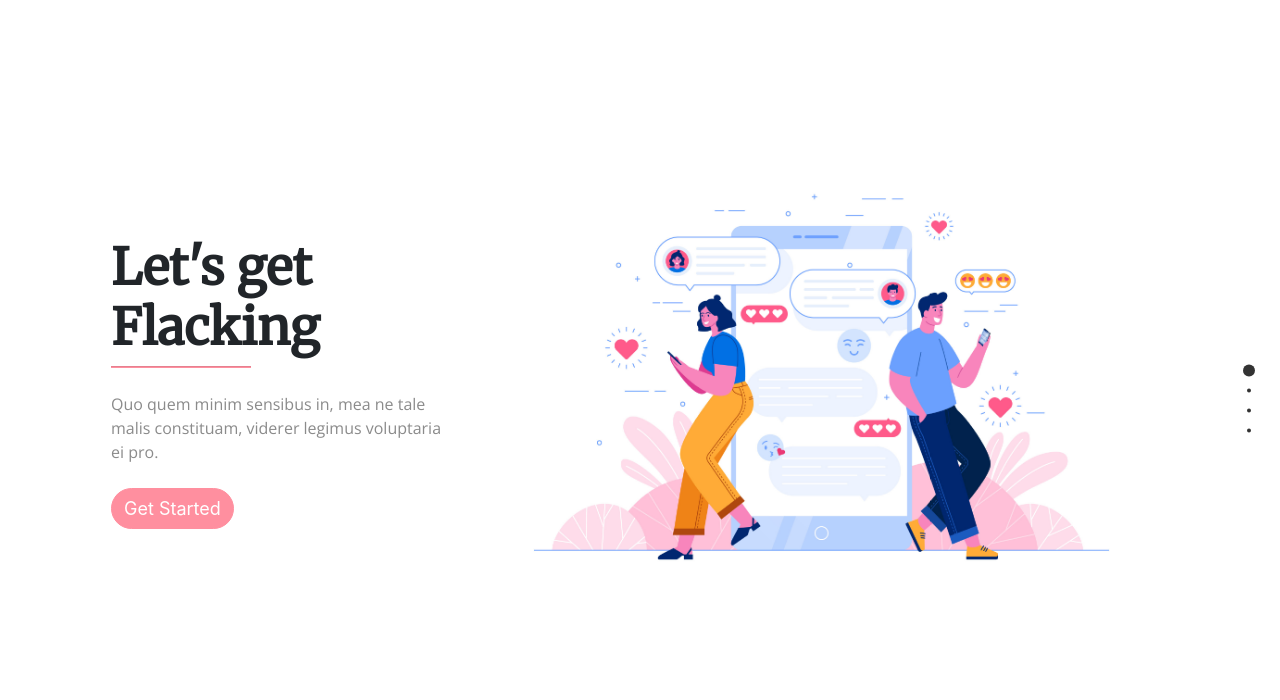
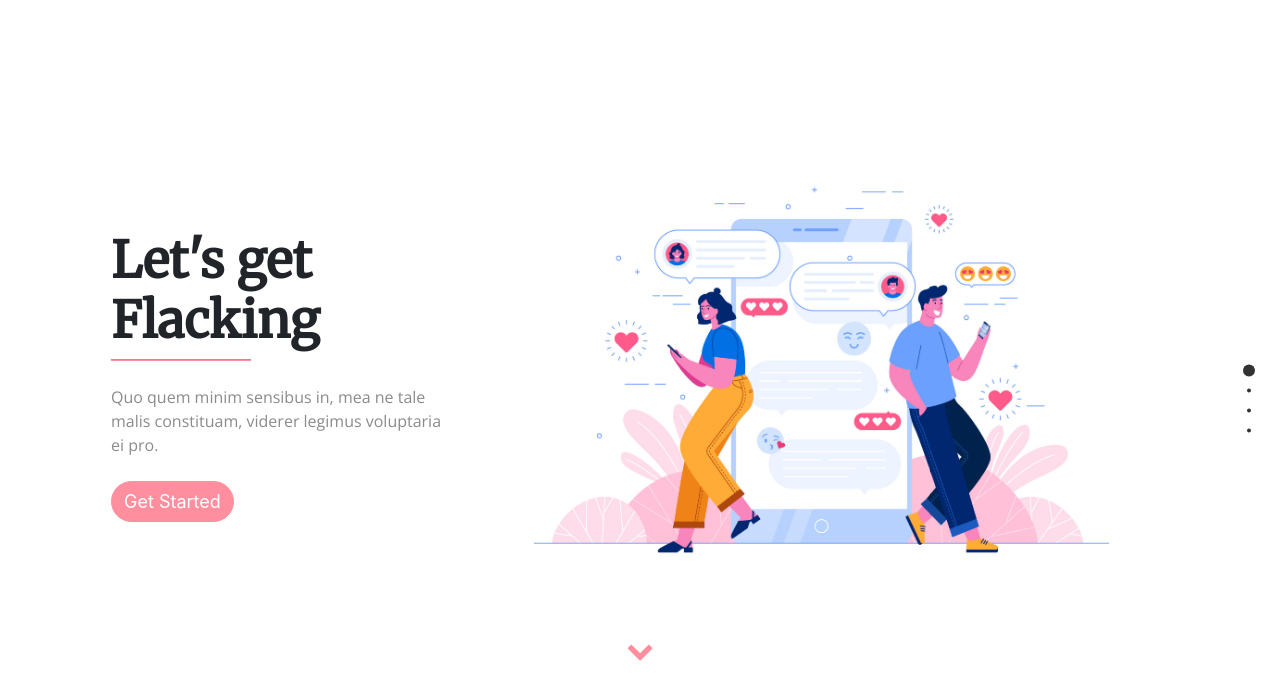
Before and after one commit to meemeee/flack, a Flask app: page / in a window 1280 px wide. Shown: the top 700 px of the page. Run offline with Flask 2, Linux system fonts and the light colour scheme; some libraries are stand-ins or nearby versions.

Commit message:
Update README + change Fontawesome link for faster load time

```diff
--- a/application.py
+++ b/application.py
@@ -170,5 +170,5 @@
 
 
 if __name__ == '__main__':
-    socketio.run(app, debug=True)
-    app.run(host="0.0.0.0", port=5000)
+    socketio.run(app)
+    # Set app.run(host="0.0.0.0", port=5000) to run on production
--- a/requirements.txt
+++ b/requirements.txt
@@ -1,3 +1,4 @@
 Flask
 Flask-Session
 Flask-SocketIO
+werkzeug==0.16.0
--- a/static/index.js
+++ b/static/index.js
@@ -1,9 +1,3 @@
-// Start showing arrow-down when mouse move
-function showArrow () {
-    document.querySelector('.arrow-wrapper').style.visibility = "visible";
-    document.querySelector('.arrow-wrapper').classList.add('animated', 'fadeInDown')
-}
-
 $(document).ready(function () {
     // Redirect to last channel if this is not the first visit
     if (localStorage.getItem('last_channel') && document.querySelector('#last_channel')) {
@@ -36,7 +30,7 @@
             if (index.index == 0 && direction == 'down') {
                 // Remove 'delay' attribute in section 0
                 document.querySelector('.zero .is-animated').classList.remove('animated', 'fadeIn');
-                document.querySelector('.fa-long-arrow-down').style.display = "none";
+                document.querySelector('.fa-chevron-down').style.display = "none";
                 // Animate next section
                 animateCSS('.first .is-animated', 'fadeInUp');
             }
@@ -64,8 +58,13 @@
         },
 
     })
+    // Adding action to chevron button
+    document.querySelector('.fa-chevron-down').onclick = () => {
+        // animation
+        fullpage_api.moveSectionDown();
+    };
 
-    // Adding action to 'Get started' button
+    // Add action to 'Get started' button
     document.querySelector('#get-started').onclick = () => {
         // animation
         fullpage_api.moveSlideRight();
--- a/static/style.css
+++ b/static/style.css
@@ -1,3 +1,7 @@
+body {
+  overflow: hidden;
+}
+
 img {
   max-width: 600px;
   max-height: 600px;
@@ -14,7 +18,9 @@
 	font-weight: 900;
 	font-size: 50px;
 }
-
+.row {
+  min-width: 400px;
+}
 .section p, .slide p {
 	font-family: 'Open Sans';
 	color: rgb(139, 139, 139);
@@ -90,6 +96,7 @@
 .chat-body {
 position: relative;
 overflow-y: scroll;
+overflow-x: hidden;
 height: 70vh;
 min-height: 100px;
 
@@ -124,7 +131,6 @@
   color: rgb(168, 167, 167);
   margin-left: 20px;
   margin-right: 20px;
-  /* margin-bottom: 0; */
   font-size: 0.9rem;
 }
 
@@ -308,3 +314,28 @@
   background-color: rgb(250, 98, 121);
   border-color: rgb(250, 105, 127);
 }
+
+.fa.fa-chevron-down {
+  margin-top: 20px;
+  display: block;
+  -webkit-animation: pulse2 2s infinite;
+  animation: pulse2 2s infinite;
+  color: rgb(255, 143, 159);
+  font-size: 1.7rem;
+  cursor: pointer;
+}
+@-webkit-keyframes pulse2 {
+  0% {
+      -webkit-transform: translate(0, 0);
+      transform: translate(0, 0);
+  }
+
+  50% {
+      -webkit-transform: translate(0, 10px);
+      transform: translate(0, 10px);
+  }
+  100% {
+      -webkit-transform: translate(0, 0);
+      transform: translate(0, 0);
+  }
+}
--- a/templates/channel.html
+++ b/templates/channel.html
@@ -17,12 +17,16 @@
             </a>
             <div class="chat-head align-items-center px-2 mx-3 mb-2">
                 <div class="col-md-3 px-0" style="height: 50px">
+                    {% if user %}
                     <p class="username text-center">{{ user|first }}</p>
                 </div>
                 <div class="col-md-8 px-0" style="height: 50px">
                     <h4 class="m-0 text-truncate" id="user_name">{{ user }}</h4>
                     <p class="text-success">Online</p>
                 </div>
+                    {% else %}
+                    <h4 class="m-0 text-truncate" id="user_name">None</h4>
+                    {% endif  %}
             </div>
 
             <div id="channels" class="nav bg-white mb-0">
--- a/templates/index.html
+++ b/templates/index.html
@@ -7,8 +7,8 @@
 {% block main %}
 {% if user %}
 <div class="container">
-    <div class="row align-items-center p-5 my-5">
-        <div class="col-lg-6 text-center">
+    <div class="row align-items-center px-lg-5 py-5 my-5">
+        <div class="col-md-6 text-center">
             <div class="mb-4 animated fadeInDown">
                 <h2>Welcome back, {{ user }}!</h2>
                 <h4 class="my-5">Shall we?</h4>
@@ -23,7 +23,7 @@
             </div>
         </div>
 
-        <div class="col-lg-6 ml-auto">
+        <div class="col-8 col-md-6 mx-auto ml-md-auto">
             <img src="../static/media/9.jpg" class="img-fluid animated fadeInDown">
         </div>
     </div>
@@ -32,8 +32,8 @@
 {% else %}
 <div id="fullpage" class="fullpage-wrapper">
     <div class="section zero">
-        <div class="row align-items-center px-5 mx-5" onmousemove="showArrow()">
-            <div class="col-lg-4 my-4">
+        <div class="row align-items-center px-5 mx-md-5">
+            <div class="col-10 col-md-10 mx-auto col-lg-4 my-5">
                 <div class="is-animated animated fadeIn delay-0.2s">
                     <h2>Let's get Flacking</h2>
                     <hr>
@@ -43,19 +43,20 @@
                 </div>
                 <button class="CTA btn btn-primary shadow-none rounded-pill">Get Started</button>
             </div>
-            <div class="col-lg-8 ml-auto animated fadeIn delay-0.2s">
+            <div class="col-12 col-sm-10 col-md-9 mx-auto col-lg-8 ml-lg-auto animated fadeIn delay-0.2s">
                 <img src="../static/media/1.jpg" class="img-fluid">
             </div>
         </div>
         <div class="row align-items-end justify-content-center">
-            <div class="arrow-wrapper" style="visibility: hidden;">
-                <i class="fa fa-long-arrow-down animated infinite flash"></i>
+            <div class="text-center is-animated animated fadeIn delay-1s"
+                style="z-index: 0;">
+                <i class="fa fa-chevron-down"></i>
             </div>
         </div>
     </div>
     <div class="section first">
-        <div class="row align-items-center px-5 mx-5">
-            <div class="col-lg-4 my-4">
+        <div class="row align-items-center px-5 mx-md-5">
+            <div class="col-10 col-md-10 mx-auto col-lg-4 my-5">
                 <div class="is-animated delay-0.2s">
                     <h2>No registration needed</h2>
                     <hr>
@@ -66,14 +67,14 @@
                 </div>
                 <button class="CTA btn btn-primary shadow-none rounded-pill">Get Started</button>
             </div>
-            <div class="col-lg-8 ml-auto">
+            <div class="col-12 col-md-9 col-lg-8 mx-auto ml-lg-auto">
                 <img src="../static/media/2.jpg" class="img-fluid">
             </div>
         </div>
     </div>
     <div class="section second">
-        <div class="row align-items-center px-5 mx-5">
-            <div class="col-lg-4 my-4">
+        <div class="row align-items-center px-5 mx-md-5">
+            <div class="col-10 col-md-10 mx-auto col-lg-4 my-5">
                 <div class=" is-animated delay-0.2s">
                     <h2>It's simple. It's free.</h2>
                     <hr>
@@ -84,15 +85,15 @@
                 </div>
                 <button class="CTA btn btn-primary shadow-none rounded-pill">Get Started</button>
             </div>
-            <div class="col-lg-8 ml-auto">
+            <div class="col-12 col-md-9 col-lg-8 mx-auto ml-lg-auto">
                 <img src="../static/media/4.jpg" class="img-fluid">
             </div>
         </div>
     </div>
     <div class="section third">
         <div class="slide" data-anchor="firstSlide">
-            <div class="row align-items-center px-5 mx-5">
-                <div class="col-lg-4 my-4">
+            <div class="row align-items-center px-5 mx-md-5">
+                <div class="col-10 col-md-10 mx-auto col-lg-4 my-5">
                     <div class="is-animated delay-0.2s">
                         <h2>Join chats worldwide</h2>
                         <hr>
@@ -103,13 +104,13 @@
                     </div>
                     <button id="get-started" class="btn btn-primary shadow-none rounded-pill">Get Started</button>
                 </div>
-                <div class="col-lg-8 ml-auto">
+                <div class="col-12 col-md-9 col-lg-8 mx-auto ml-lg-auto">
                     <img src="../static/media/3.jpg" class="img-fluid">
                 </div>
             </div>
         </div>
         <div class="slide" data-anchor="secondSlide">
-            <div class="px-5 mx-5">
+            <div class="px-5 mx-md-5">
                 <div class="row justify-content-center">
                     <div class="col-12 col-lg-6 my-5">
                         <div class="col-10 mx-auto">
--- a/templates/layout.html
+++ b/templates/layout.html
@@ -26,8 +26,10 @@
 
         <!-- General stylesheets -->
         <link rel="stylesheet" href="/static/style.css">
-        <link href="//maxcdn.bootstrapcdn.com/font-awesome/4.7.0/css/font-awesome.min.css" rel="stylesheet">
         <link rel="shortcut icon" type="image/png" href="/static/media/favicon.ico"/>
+
+        <!-- Fontawesome -->
+        <link href="https://stackpath.bootstrapcdn.com/font-awesome/4.7.0/css/font-awesome.min.css" rel="stylesheet">
 
         <!-- Fonts -->
         <link href="https://fonts.googleapis.com/css?family=Merriweather|Open+Sans&display=swap" rel="stylesheet">
```
Also changed, not shown: README.md, 3 other files.
